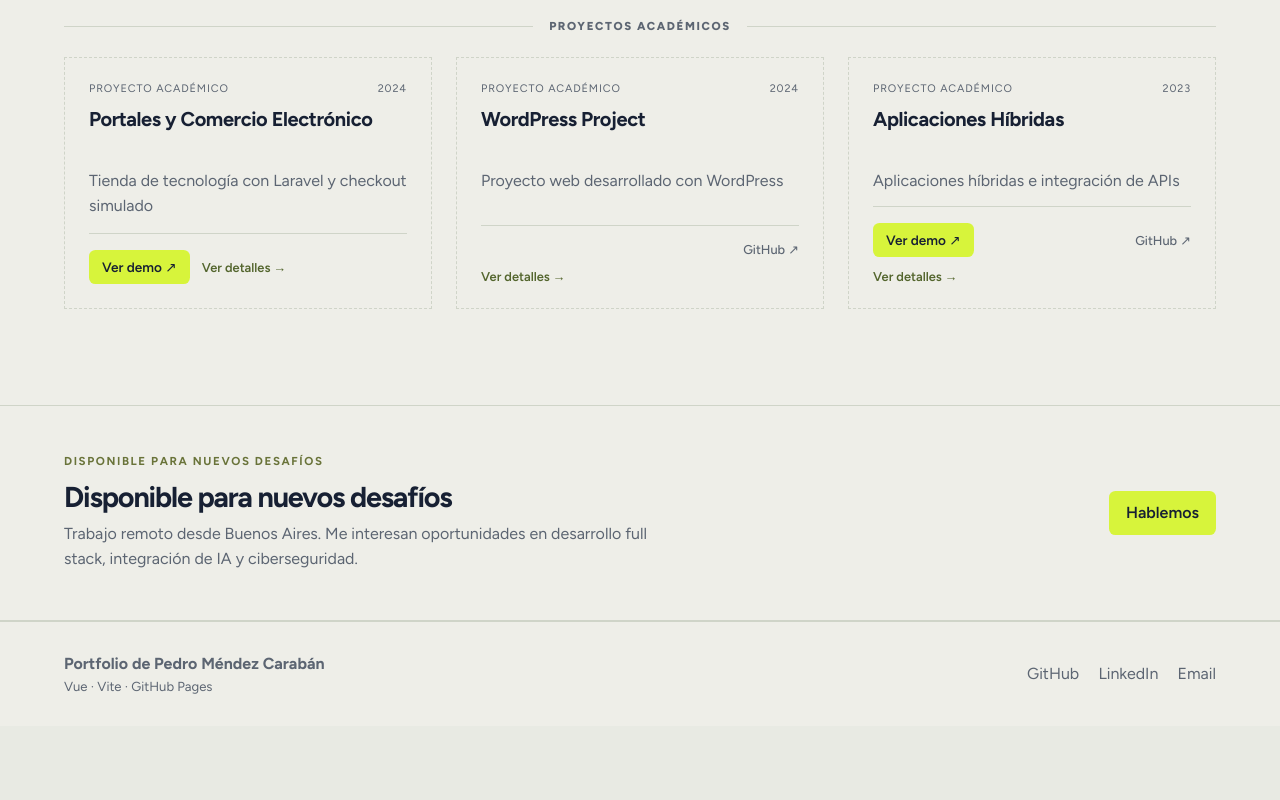
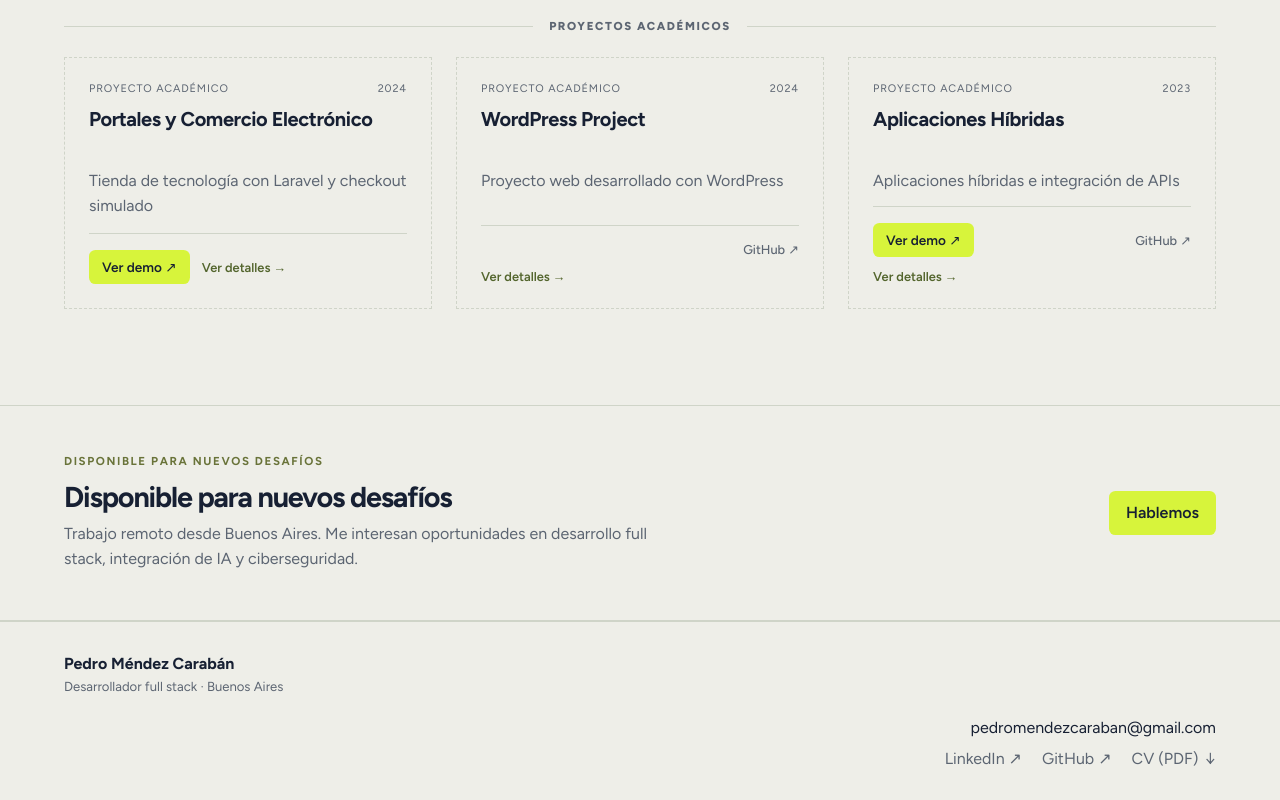
Before and after one commit to Pedro-2577/portfolio-2025, a Vue app: page / in a window 1280 px wide. Shown: the part 4511-5311 px from the top of the page. Before the commit the page ends 5237 px from the top, so only its background shows below. Built offline with nearby package versions, Linux system fonts and the light colour scheme.

Commit message:
Make the footer useful for contact and CV downloads

```diff
--- a/src/App.vue
+++ b/src/App.vue
@@ -69,7 +69,7 @@ const text = {
     faqOne: '¿Trabajás con equipos remotos?', faqOneAnswer: 'Sí. Estoy acostumbrado a colaborar con herramientas digitales, Git y comunicación asincrónica.',
     faqTwo: '¿Qué tipo de proyectos te interesan?', faqTwoAnswer: 'Desarrollo full stack, integración de IA, automatización y proyectos de ciberseguridad, además de productos web que resuelvan problemas reales.',
     workflowTitle: 'Cómo valido una entrega', workflowText: 'Primero, el código debe superar las pruebas automatizadas con Pest. Después realizo revisión y pruebas asistidas por IA. Por último, valido manualmente los casos de uso, UX, diseño, errores y recuperación. Si encuentro un problema, lo corrijo y repito las verificaciones correspondientes.',
-    footer: 'Portfolio de Pedro Méndez Carabán', tagline: 'Me gusta involucrarme en cada detalle de un proyecto.', sourceCode: 'Ver código', liveDemo: 'Abrir demo', privateCode: 'Código privado', privateDemo: 'Demo privada', phpWarning: 'Demo académica desarrollada con Laravel/PHP. El servidor se activa al recibir visitas; la primera carga puede tardar alrededor de un minuto. Los datos son de prueba y pueden reiniciarse.', nodeWarning: 'Este proyecto necesita un servidor Node.js para funcionar; todavía no hay una demo pública configurada.', noDemo: 'Todavía no hay una demo pública configurada para este proyecto.',
+    footer: 'Pedro Méndez Carabán', tagline: 'Me gusta involucrarme en cada detalle de un proyecto.', sourceCode: 'Ver código', liveDemo: 'Abrir demo', privateCode: 'Código privado', privateDemo: 'Demo privada', phpWarning: 'Demo académica desarrollada con Laravel/PHP. El servidor se activa al recibir visitas; la primera carga puede tardar alrededor de un minuto. Los datos son de prueba y pueden reiniciarse.', nodeWarning: 'Este proyecto necesita un servidor Node.js para funcionar; todavía no hay una demo pública configurada.', noDemo: 'Todavía no hay una demo pública configurada para este proyecto.',
     viewProject: 'Ver proyecto', demo: 'Ver demo', repository: 'Ver repositorio', resumeDownload: 'Descargar CV (PDF)', resumeSummary: 'Desarrollador full stack con experiencia en productos web, integración de IA y seguridad de aplicaciones. Desarrollo desde el frontend hasta las APIs y el backend, con foco en experiencia de usuario, rendimiento y mantenibilidad.', resumeProjectsTitle: 'Proyectos seleccionados', resumeGitHub: 'GitHub', resumeSite: 'Portfolio', resumePage: 'Portfolio', projectCount: 'proyectos catalogados', publicEvidence: 'demos públicas revisables', stackLabel: 'Trabajo con', stackText: 'código · UX · IA', openToWork: 'Abierto a oportunidades',
     roleLabel: 'Mi responsabilidad', highlightsLabel: 'Qué entregué', outcomeLabel: 'Resultado', academicProjects: 'Proyectos académicos', professionalProjects: 'Proyectos profesionales y propios', currentSite: 'Estás viendo este proyecto', inDevelopment: 'En desarrollo', developmentNotice: 'Proyecto en desarrollo. La presentación pública estará disponible después del lanzamiento.',
   },
@@ -106,7 +106,7 @@ const text = {
     faqOne: 'Do you work with remote teams?', faqOneAnswer: 'Yes. I am used to collaborating with digital tools, Git and asynchronous communication.',
     faqTwo: 'What kind of projects interest you?', faqTwoAnswer: 'Full-stack development, AI integration, automation and cybersecurity projects, as well as web products that solve real problems.',
     workflowTitle: 'How I validate a delivery', workflowText: 'First, the code must pass the automated tests with Pest. Next, I perform AI-assisted review and testing. Finally, I manually validate use cases, UX, design, errors and recovery. If I find a problem, I fix it and repeat the relevant checks.',
-    footer: "Pedro Méndez Carabán's portfolio", tagline: 'I like being involved in every detail of a project.', sourceCode: 'View source', liveDemo: 'Open demo', privateCode: 'Private code', privateDemo: 'Private demo', phpWarning: 'Academic demo built with Laravel/PHP. The server starts when visited; the first load may take about a minute. Data is for demonstration and may reset.', nodeWarning: 'This project needs a Node.js server to run; there is no public demo configured yet.', noDemo: 'There is no public demo configured for this project yet.',
+    footer: 'Pedro Méndez Carabán', tagline: 'I like being involved in every detail of a project.', sourceCode: 'View source', liveDemo: 'Open demo', privateCode: 'Private code', privateDemo: 'Private demo', phpWarning: 'Academic demo built with Laravel/PHP. The server starts when visited; the first load may take about a minute. Data is for demonstration and may reset.', nodeWarning: 'This project needs a Node.js server to run; there is no public demo configured yet.', noDemo: 'There is no public demo configured for this project yet.',
     viewProject: 'View project', demo: 'View demo', repository: 'View repository', resumeDownload: 'Download CV (PDF)', resumeSummary: 'Full-stack developer experienced in web products, AI integration and application security. I work across frontend, APIs and backend, focusing on user experience, performance and maintainability.', resumeProjectsTitle: 'Selected projects', resumeGitHub: 'GitHub', resumeSite: 'Portfolio', resumePage: 'Portfolio', projectCount: 'cataloged projects', publicEvidence: 'reviewable public demos', stackLabel: 'Work across', stackText: 'code · UX · AI', openToWork: 'Open to opportunities',
     roleLabel: 'My responsibility', highlightsLabel: 'What I delivered', outcomeLabel: 'Outcome', academicProjects: 'Academic projects', professionalProjects: 'Professional and personal projects', currentSite: 'You are viewing this project', inDevelopment: 'In development', developmentNotice: 'Project in development. A public presentation will be available after launch.',
   },
@@ -651,6 +651,19 @@ onUnmounted(() => {
       <svg class="back-to-top-arrow" viewBox="0 0 24 24" fill="none" stroke="currentColor" stroke-width="1.7" stroke-linecap="round" stroke-linejoin="round" aria-hidden="true"><path d="M12 19V5m-6 6 6-6 6 6"/></svg>
     </button>
 
-    <footer class="site-footer"><div class="container footer-inner"><div><strong>{{ t.footer }}</strong><p v-if="!isServiceRoute">Vue · Vite · GitHub Pages</p></div><div class="footer-links"><a :href="contact.github" target="_blank" rel="noopener noreferrer">GitHub</a><a :href="contact.linkedin" target="_blank" rel="noopener noreferrer">LinkedIn</a><a :href="`mailto:${contact.email}`">Email</a></div></div></footer>
+    <footer class="site-footer">
+      <div class="container footer-inner">
+        <div class="footer-identity">
+          <strong>{{ t.footer }}</strong>
+          <p>{{ t.portraitRole }}</p>
+        </div>
+        <nav class="footer-links" :aria-label="language === 'es' ? 'Contacto y CV' : 'Contact and CV'">
+          <a class="footer-email" :href="`mailto:${contact.email}`">{{ contact.email }}</a>
+          <a :href="contact.linkedin" target="_blank" rel="noopener noreferrer">LinkedIn <span aria-hidden="true">↗</span></a>
+          <a :href="contact.github" target="_blank" rel="noopener noreferrer">GitHub <span aria-hidden="true">↗</span></a>
+          <button class="footer-cv" type="button" :aria-label="language === 'es' ? 'Descargar CV en español (PDF)' : 'Download CV in English (PDF)'" @click="downloadResume">CV (PDF) <span aria-hidden="true">↓</span></button>
+        </nav>
+      </div>
+    </footer>
   </div>
 </template>
--- a/src/style.css
+++ b/src/style.css
@@ -286,7 +286,13 @@ details p { color: var(--muted); line-height: 1.6; }
 .site-footer { margin-top: auto; padding: 2rem 0; border-top: 1px solid var(--line); background: var(--surface); }
 .footer-inner { display: grid; grid-template-columns: repeat(12, minmax(0, 1fr)); gap: var(--grid-gap); color: var(--muted); }
 .footer-inner p { margin: .4rem 0 0; font-size: .82rem; }
-.footer-links { display: flex; gap: 1.2rem; align-items: center; }
+.footer-identity strong { color: var(--ink); font-size: 1rem; }
+.footer-links { display: flex; flex-wrap: wrap; gap: .75rem 1.25rem; align-items: center; }
+.footer-email { flex-basis: 100%; text-align: right; overflow-wrap: anywhere; color: var(--ink); }
+.footer-cv { display: inline-flex; gap: .4rem; align-items: center; padding: 0; border: 0; background: transparent; color: inherit; font: inherit; cursor: pointer; }
+.footer-links :is(a, button) { text-underline-offset: 4px; }
+.footer-links :is(a, button):hover { color: var(--ink); text-decoration: underline; }
+.footer-links :is(a, button):focus-visible { outline: 2px solid #749b2e; outline-offset: 5px; border-radius: 2px; }
 .footer-links a:hover { color: var(--ink); }
 
 
@@ -503,7 +509,7 @@ details p { color: var(--muted); line-height: 1.6; }
 .availability-inner > a { grid-column: 10 / span 3; justify-self: end; }
 
 .footer-inner > div:first-child { grid-column: 1 / span 7; }
-.footer-links { grid-column: 9 / span 4; justify-content: flex-end; }
+.footer-links { grid-column: 7 / span 6; justify-content: flex-end; }
 
 /* Shared responsive grid: 12 columns on desktop, 8 on tablet, 4 on mobile. */
 @media (max-width: 960px) {
@@ -548,6 +554,7 @@ details p { color: var(--muted); line-height: 1.6; }
   .availability-inner > div, .availability-inner > a, .footer-inner > div:first-child, .footer-links { grid-column: 1 / -1; }
   .availability-inner > a { justify-self: start; }
   .footer-links { justify-content: flex-start; flex-wrap: wrap; }
+  .footer-email { text-align: left; }
   .brand { font-size: .9rem; }
 }
 @media (max-width: 360px) {
```
